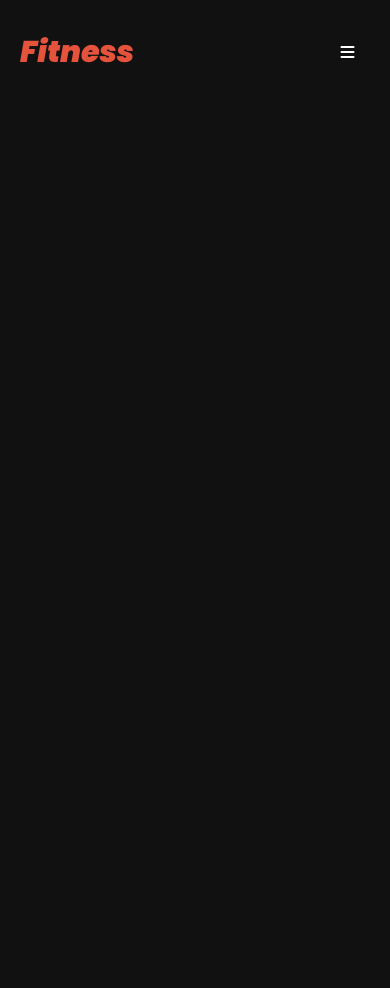
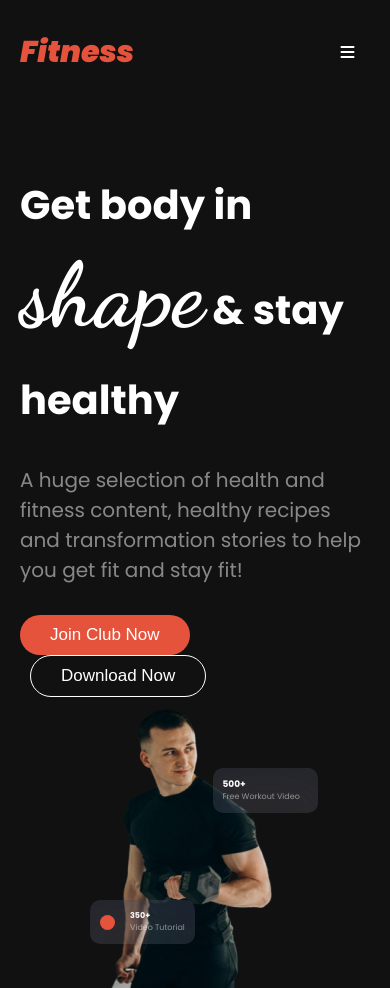
Before and after one commit to mehedihasanmurad/Fiteness-Project-Responsive, a plain HTML site: page index.html in a window 390 px wide. Before the commit the page ends 844 px from the top, so only its background shows below. Drawn offline with Linux system fonts and the light colour scheme.

Commit message:
banner part added

```diff
--- a/css/responsive.css
+++ b/css/responsive.css
@@ -8,6 +8,45 @@
 
     .navbar-text {
         justify-content: space-between;
+    }
+
+    .section-container {
+        flex-direction: column;
+        margin-left: 100px;
+        margin-right: 100px;
+    }
+
+    .text-container {
+        width: 100%;
+    }
+
+    .text-container p {
+        font-size: 20px;
+    }
+
+    .image-container {
+        width: 100%;
+    }
+
+    .image-text1 {
+        width: 30%;
+    }
+
+    .image-text1 h1, p{
+        font-size: 20px;
+    }
+
+    .image-text2 {
+        width: 30%;
+    }
+
+    .image-text2 h1, p{
+        font-size: 20px;
+    }
+
+    .image-text2 span {
+        height: 15px;
+        width: 15px;
     }
 }
 
@@ -29,4 +68,48 @@
         display: block;
         margin-left: 110px;
     }
+
+    .section-container {
+        flex-direction: column;
+        margin: 0 20px;
+    }
+
+    .text-container {
+        width: 100%;
+    }
+
+    .text-container h1 {
+        font-size: 40px;
+    }
+
+
+    .text-container p {
+        font-size: 20px;
+    }
+
+    .image-container {
+        width: 100%;
+    }
+
+    .image-text1 {
+        width: 30%;
+    }
+
+    .image-text1 h1, p{
+        font-size: 9px;
+    }
+
+    .image-text2 {
+        width: 30%;
+        font-size: 12px;
+    }
+
+    .image-text2 h1, p{
+        font-size: 8px;
+    }
+
+    .image-text2 span {
+        height: 15px;
+        width: 15px;
+    }
 }
--- a/css/style.css
+++ b/css/style.css
@@ -21,7 +21,7 @@ body {
 }
 
 .navbar-section {
-    max-width: 1300px;
+    max-width: 1250px;
     margin: 0 auto;
     display: flex;
     justify-content: space-evenly;
@@ -60,3 +60,101 @@ body {
 .menu {
     display: none;
 }
+
+/* banner styles here  */
+
+.section-container {
+    max-width: 1250px;
+    margin: 0 auto;
+    min-height: 300px;
+    display: flex;
+    justify-content: space-between;
+}
+
+.text-container {
+    width: 55%;
+    margin-top: 30px;
+}
+
+.text-container h1 {
+    font-size: 60px;
+    line-height: 90px;
+    margin-bottom: 20px;
+}
+
+.shape {
+    font-family: "Dancing Script", cursive;
+    font-size: 90px;
+}
+
+.text-container p {
+    color: rgba(255, 255, 255, 0.5);
+    margin-bottom: 30px;
+}
+
+.btn1 {
+    background-color: #E6533C;
+    padding: 10px 30px;
+    border-radius: 25px;
+    font-size: 17px;
+    color: white;
+    cursor: pointer;
+    border: none;
+}
+
+.btn2 {
+    background-color:rgba(17, 17, 17, 1);
+    border: 1px solid white;
+    padding: 10px 30px;
+    border-radius: 25px;
+    font-size: 17px;
+    color: white;
+    cursor: pointer;
+    margin-left: 10px;
+}
+
+.image-container {
+    width: 45%;
+    position: relative;
+}
+
+.image-container img {
+    width: 50%;
+    object-fit: cover;
+    display: block;
+    margin: 0 auto;
+}
+
+.image-text1 {
+    box-shadow: rgba(50, 50, 93, 0.25) 0px 30px 60px -12px inset, rgba(0, 0, 0, 0.3) 0px 18px 36px -18px inset;
+    padding: 10px;
+    width: 36%;
+    background-color: rgba(255, 255, 255, 0.1);
+    border-radius: 10px;
+    color: rgba(255, 255, 255, 0.5);
+    position: absolute;
+    bottom: 60%;
+    left: 55%;
+}
+
+.image-text2 {
+    display: flex;
+    align-items: center;
+    gap: 15px;
+    box-shadow: rgba(50, 50, 93, 0.25) 0px 30px 60px -12px inset, rgba(0, 0, 0, 0.3) 0px 18px 36px -18px inset;
+    padding: 10px;
+    width: 36%;
+    background-color: rgba(255, 255, 255, 0.1);
+    border-radius: 10px;
+    color: rgba(255, 255, 255, 0.5);
+    position: absolute;
+    bottom: 15%;
+    right: 50%;
+}
+
+.image-text2 span {
+    height: 30px;
+    width: 30px;
+    background-color: #E6533C;
+    border-radius: 50%;
+}
--- a/index.html
+++ b/index.html
@@ -34,7 +34,36 @@
 
 
 
-    <main></main>
+    <main>
+        <!-- Banner part starts here -->
+        <section class="section-container">
+
+            <div class="text-container">
+                <h1>Get body in <br> <span class="shape">shape</span> & stay <br> healthy</h1>
+                <p>A huge selection of health and fitness content, healthy recipes and transformation stories to help you get fit and stay fit!</p>
+                <div>
+                    <button class="btn1">Join Club Now</button>
+                    <button class="btn2">Download Now</button>
+                </div>
+            </div>
+            <div class="image-container">
+                <img src="images/Images 2.png" alt="">
+                <div class="image-text1">
+                    <h1 style="color: white;">500+</h1>
+                    <p>Free Workout Video</p>
+                </div>
+                <div class="image-text2">
+                    <span></span>
+                    <div>
+                        <h1 style="color: white;">350+</h1>
+                        <p>Video Tutorial</p>
+                    </div>
+                </div>
+            </div>
+
+        </section>
+        <!-- Banner part ends here -->
+    </main>
     <footer></footer>
 </body>
 </html>
```
